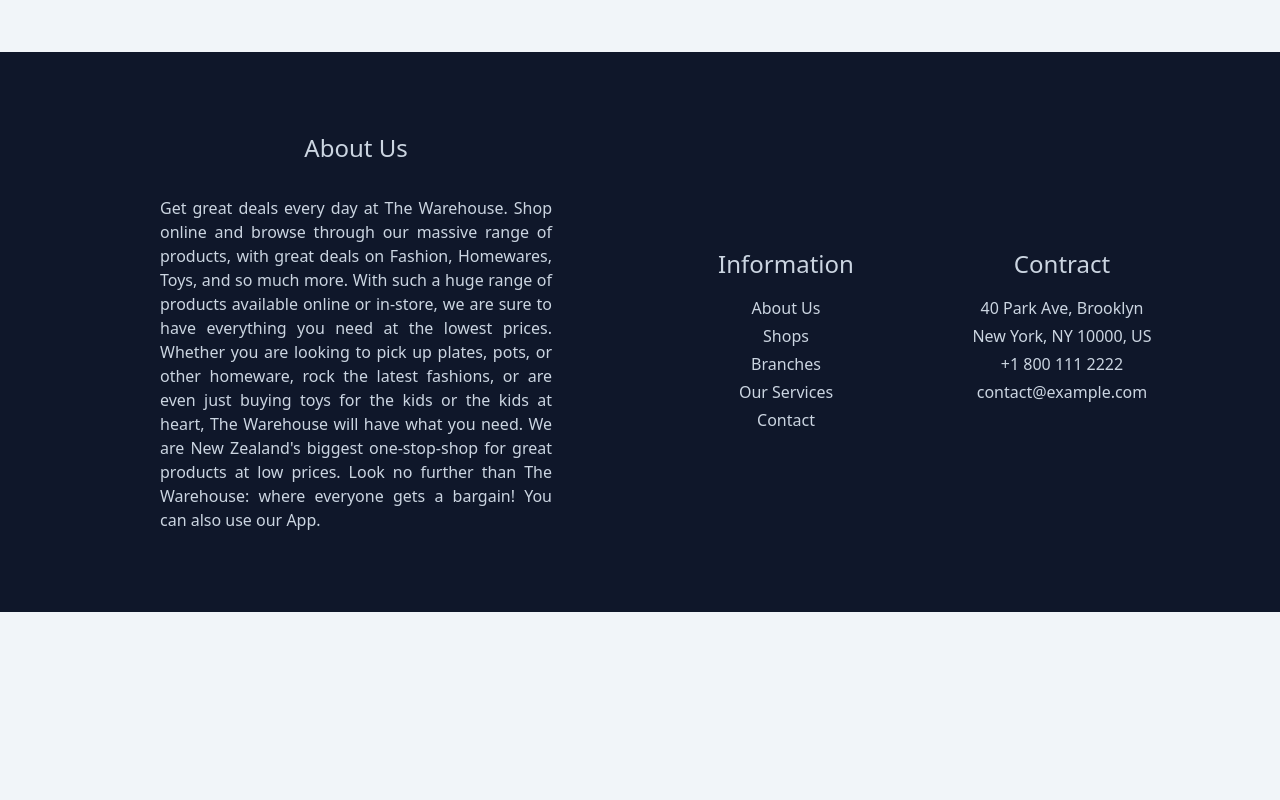
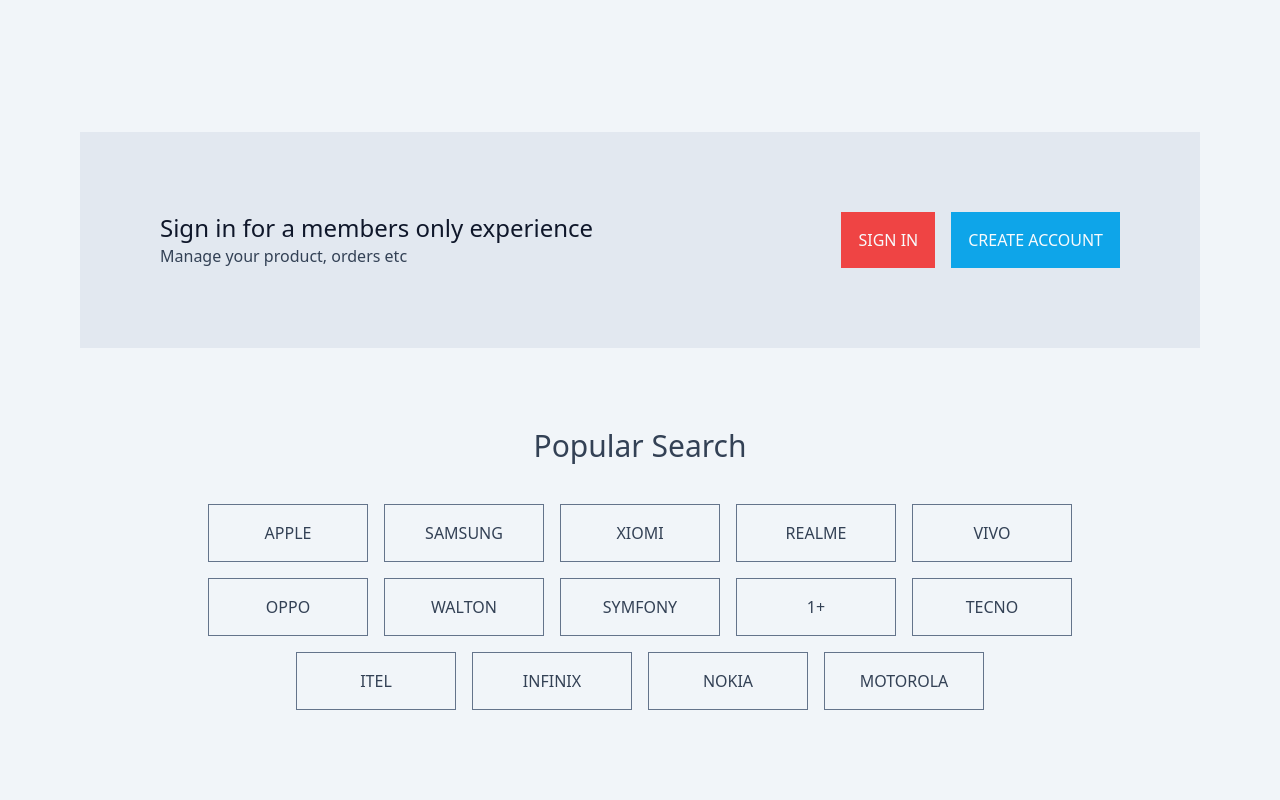
Before and after one commit to samiulalimsaad/smartphone-warehouse, a React (Vite) app: page / in a window 1280 px wide. Shown: the part 400-1200 px from the top of the page. Before the commit the page ends 1012 px from the top, so only its background shows below. Built offline with nearby package versions, Linux system fonts and the light colour scheme; no server answers.

Commit message:
extra section added

```diff
--- a/index.html
+++ b/index.html
@@ -2,9 +2,9 @@
 <html lang="en" class="scroll-smooth">
     <head>
         <meta charset="UTF-8" />
-        <link rel="icon" type="image/svg+xml" href="/images/fav.png" />
+        <link rel="icon" href="/images/fav.png" />
         <meta name="viewport" content="width=device-width, initial-scale=1.0" />
-        <title>Vite App</title>
+        <title>Smartphone Warehouse</title>
     </head>
     <body class="bg-slate-100">
         <div id="root"></div>
--- a/src/AddInventory/index.jsx
+++ b/src/AddInventory/index.jsx
@@ -20,14 +20,21 @@
 
     return (
         <div
-            className={`container flex mx-auto my-20 ${
+            className={`container flex mx-auto p-20 gap-8 ${
                 newInventory._id ? "justify-evenly" : "justify-center"
             }`}
         >
-            <AddInventoryForm user={user} setNewInventory={setNewInventory} />
-            {newInventory._id && (
-                <NewInventoryDetail inventory={newInventory} />
-            )}
+            <div className="w-1/2">
+                <AddInventoryForm
+                    user={user}
+                    setNewInventory={setNewInventory}
+                />
+            </div>
+            <div className="w-1/2">
+                {newInventory._id && (
+                    <NewInventoryDetail inventory={newInventory} />
+                )}
+            </div>
         </div>
     );
 };
--- /dev/null
+++ b/src/Home/ExtraSection/index.jsx
@@ -0,0 +1,69 @@
+import React from "react";
+import { Link } from "react-router-dom";
+
+const popularSearch = [
+    "Apple",
+    "samsung",
+    "Xiomi",
+    "Realme",
+    "Vivo",
+    "Oppo",
+    "Walton",
+    "Symfony",
+    "1+",
+    "tecno",
+    "itel",
+    "infinix",
+    "nokia",
+    "motorola",
+];
+
+const ExtraSection = () => {
+    return (
+        <div className="container p-20 mx-auto">
+            <div className="flex items-center justify-between p-20 text-slate-900 bg-slate-200">
+                <div>
+                    <h3 className="text-2xl">
+                        Sign in for a members only experience
+                    </h3>
+                    <p className="text-slate-700">
+                        Manage your product, orders etc
+                    </p>
+                </div>
+                <div className="space-x-4">
+                    <Link
+                        to="/login"
+                        className="p-4 uppercase bg-red-500 border border-red-500 text-slate-50 hover:bg-red-700"
+                    >
+                        Sign in
+                    </Link>
+                    <Link
+                        to="/signup"
+                        className="p-4 uppercase border text-slate-50 bg-sky-500 border-sky-500 hover:bg-sky-700"
+                    >
+                        Create Account
+                    </Link>
+                </div>
+            </div>
+
+            <div className="p-20">
+                <h2 className="text-3xl text-center text-slate-700">
+                    Popular Search
+                </h2>
+
+                <div className="flex flex-wrap items-center justify-center gap-4 mt-10 text-slate-700">
+                    {popularSearch.map((item) => (
+                        <div
+                            key={item}
+                            className="w-1/6 px-8 py-4 text-center uppercase border border-slate-500 hover:bg-slate-500 hover:text-slate-50"
+                        >
+                            {item}
+                        </div>
+                    ))}
+                </div>
+            </div>
+        </div>
+    );
+};
+
+export default ExtraSection;
--- a/src/Home/index.jsx
+++ b/src/Home/index.jsx
@@ -4,6 +4,7 @@
 import { fetcher } from "../utilities/featcher";
 import useTitle from "../utilities/useTitle";
 import Banner from "./Banner";
+import ExtraSection from "./ExtraSection";
 import InventoryItems from "./InventoryItems";
 
 const Home = () => {
@@ -24,6 +25,7 @@
                     <Loading />
                 </div>
             )}
+            <ExtraSection />
         </div>
     );
 };
--- a/src/Inventory/index.jsx
+++ b/src/Inventory/index.jsx
@@ -1,31 +1,27 @@
 import { ArrowRightIcon } from "@heroicons/react/solid";
-import axios from "axios";
-import React, { useEffect, useState } from "react";
+import React from "react";
 import { useAuthState } from "react-firebase-hooks/auth";
 import { Link, useParams } from "react-router-dom";
+import useSWR from "swr";
 import { auth } from "../Firebase.init";
 import Loading from "../Loading";
+import { fetcher } from "../utilities/featcher";
 import useTitle from "../utilities/useTitle";
 import InventoryForm from "./InventoryForm";
 import InventoryItems from "./InventoryItems";
 
 const Inventory = () => {
-    useTitle("Inventory Items");
+    useTitle("Inventory Item");
     const { id } = useParams();
-    const [inventory, setInventory] = useState({});
     const [user] = useAuthState(auth);
 
-    useEffect(() => {
-        axios
-            .get(
-                `https://smartphone-warehouse-saad.herokuapp.com/inventories/${id}`
-            )
-            .then(({ data }) => {
-                setInventory(data);
-                console.log(data);
-            });
-    }, [id, user]);
-
+    const { data, error } = useSWR(
+        `https://smartphone-warehouse-saad.herokuapp.com/inventories/${id}`,
+        fetcher,
+        {
+            refreshInterval: 1500,
+        }
+    );
     return (
         <section
             id="inventoryItems"
@@ -34,15 +30,15 @@
             <h2 className="my-4 text-6xl text-center text-teal-500">
                 Inventory Items
             </h2>
-            {inventory.inventory ? (
+            {user ? (
                 <div>
                     <div className="flex p-8 justify-evenly">
                         <div className="w-1/2 h-screen p-8 overflow-y-scroll">
-                            <InventoryItems inventory={inventory.inventory} />
+                            <InventoryItems inventory={data?.inventory} />
                         </div>
                         <div className="w-1/2 h-screen p-8">
                             <InventoryForm
-                                inventory={inventory.inventory}
+                                inventory={data?.inventory}
                                 user={user}
                             />
                         </div>
--- a/src/Myinvebtory/index.jsx
+++ b/src/Myinvebtory/index.jsx
@@ -5,8 +5,10 @@
 import { toast, ToastContainer } from "react-toastify";
 import { auth } from "../Firebase.init";
 import Loading from "../Loading";
+import useTitle from "../utilities/useTitle";
 
 const MyInventory = () => {
+    useTitle("My Inventories");
     const [myItems, setMyItems] = useState([]);
     const [loading, setLoading] = useState(true);
     const [user] = useAuthState(auth);
@@ -90,10 +92,10 @@
             <h1 className="my-8 text-center text-teal-600 text-7xl">
                 My Inventories
             </h1>
-            <div className="grid grid-cols-2 gap-4">
+            <div className="grid grid-cols-4 gap-4">
                 {myItems?.map((item) => (
                     <div key={item._id} className="">
-                        <div className="relative w-full rounded-md shadow-md bg-slate-50 ring-1 ring-slate-300 drop-shadow-md text-slate-800">
+                        <div className="relative w-full h-full rounded-md shadow-md bg-slate-50 ring-1 ring-slate-300 drop-shadow-md text-slate-800">
                             <div className="flex">
                                 <div className="p-8 pb-14">
                                     <div className="flex items-center justify-center overflow-hidden">
```
